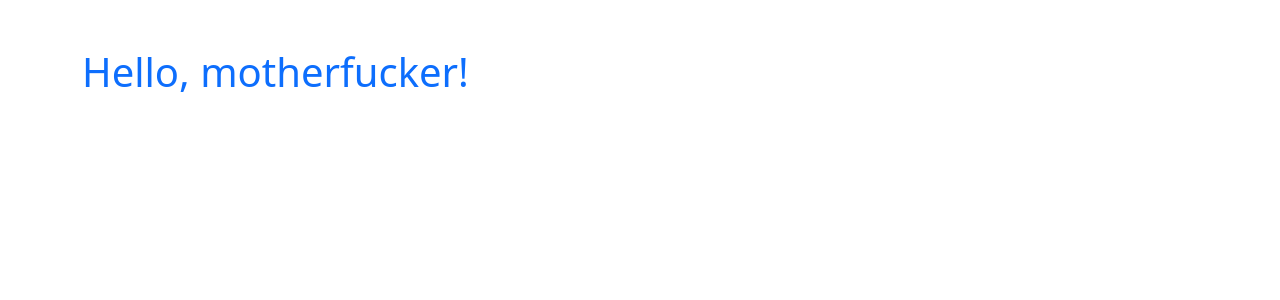
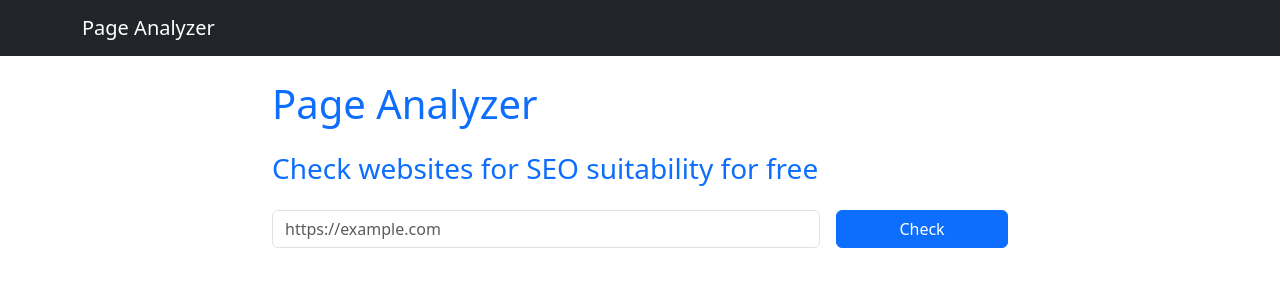
Before and after one commit to DimonDimasik/python-project-83, a Flask app: page / in a window 1280 px wide. Shown: the top 300 px of the page. Run offline with Flask 3, Linux system fonts and the light colour scheme.

Commit message:
add header and form

```diff
--- a/page_analyzer/templates/base.html
+++ b/page_analyzer/templates/base.html
@@ -0,0 +1,20 @@
+<!DOCTYPE html>
+<html lang="en">
+<head>
+    <meta charset="UTF-8">
+    <title>{% block title %}Page analyzer{% endblock %}</title>
+    <meta name="viewport" content="width=device-width, initial-scale=1.0">
+    <link href="https://cdn.jsdelivr.net/npm/bootstrap@5.3.3/dist/css/bootstrap.min.css" rel="stylesheet">
+</head>
+<body>
+    <nav class="navbar navbar-expand-lg navbar-dark bg-dark">
+        <div class="container">
+            <a class="navbar-brand" href="{{ url_for('index') }}">Page Analyzer</a>
+        </div>
+    </nav>
+    <div class="container mt-4">
+        {% block content %}
+        {% endblock %}
+    </div>
+</body>
+</html>
--- a/page_analyzer/templates/index.html
+++ b/page_analyzer/templates/index.html
@@ -1,14 +1,20 @@
-<!DOCTYPE html>
-<html lang="en">
-<head>
-    <meta charset="UTF-8">
-    <meta name="viewport" content="width=device-width, initial-scale=1.0">
-    <link href="https://cdn.jsdelivr.net/npm/bootstrap@5.3.3/dist/css/bootstrap.min.css" rel="stylesheet">
-    <title>Page analyzer</title>
-</head>
-<body>
-    <div class="container mt-5">
-        <h1 class="text-primary">Hello, motherfucker!</h1>
+{% extends "base.html" %}
+
+{% block title %}Main page{% endblock %}
+
+{% block content %}
+    <div class="row justify-content-center">
+    <div class="col-md-8">
+        <h1 class="mb-4 text-primary">Page Analyzer</h1>
+        <h3 class="mb-4 text-primary">Check websites for SEO suitability for free</h3>
+        <form action="{{ url_for('main.add_url') }}" method="post" class="row g-3">
+            <div class="col-md-9">
+                <input type="url" name="url" class="form-control" placeholder="https://example.com" required>
+            </div>
+            <div class="col-md-3">
+                <button type="submit" class="btn btn-primary w-100">Check</button>
+            </div>
+        </form>
     </div>
-</body>
-</html>
+</div>
+{% endblock %}
```
